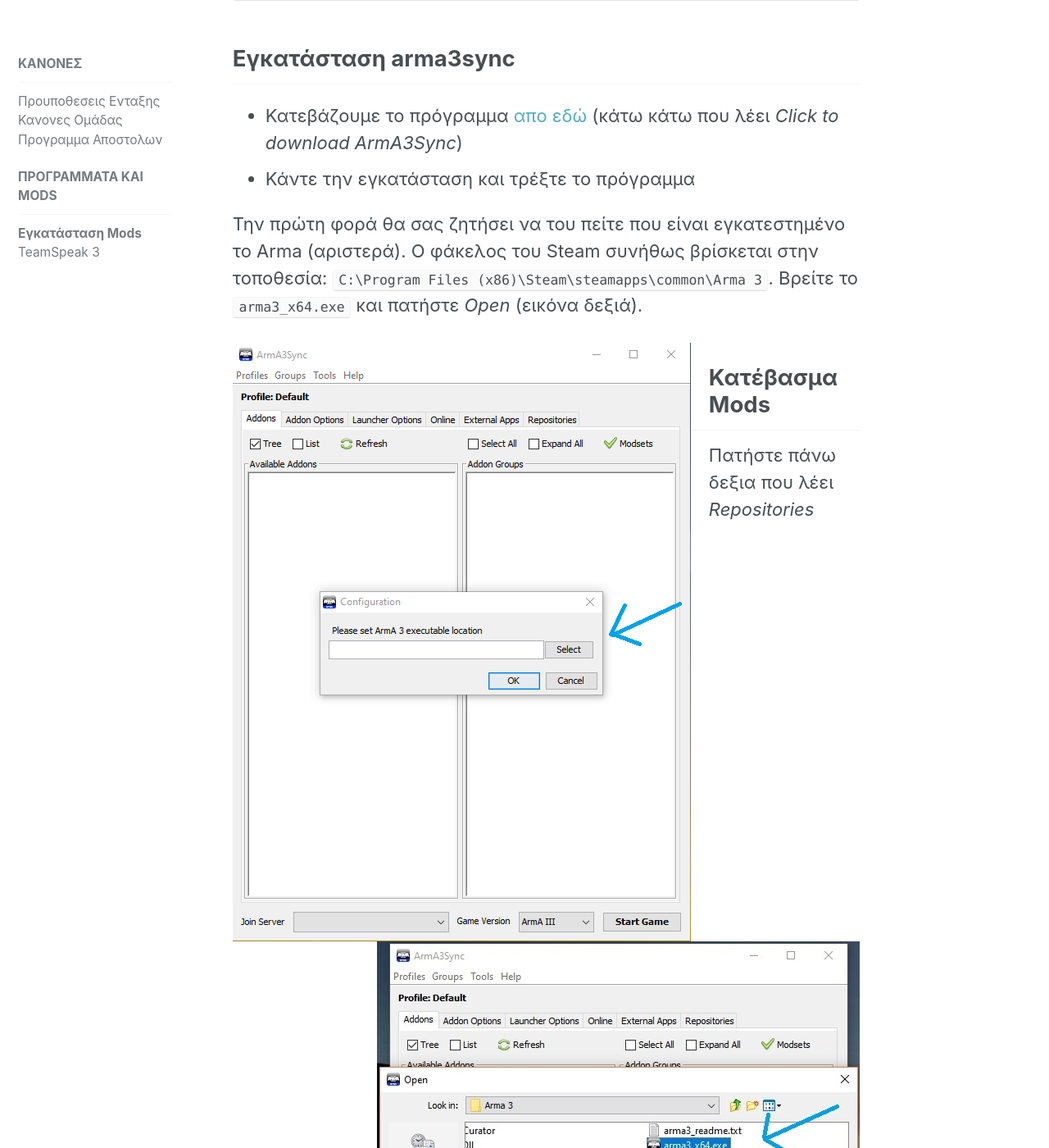
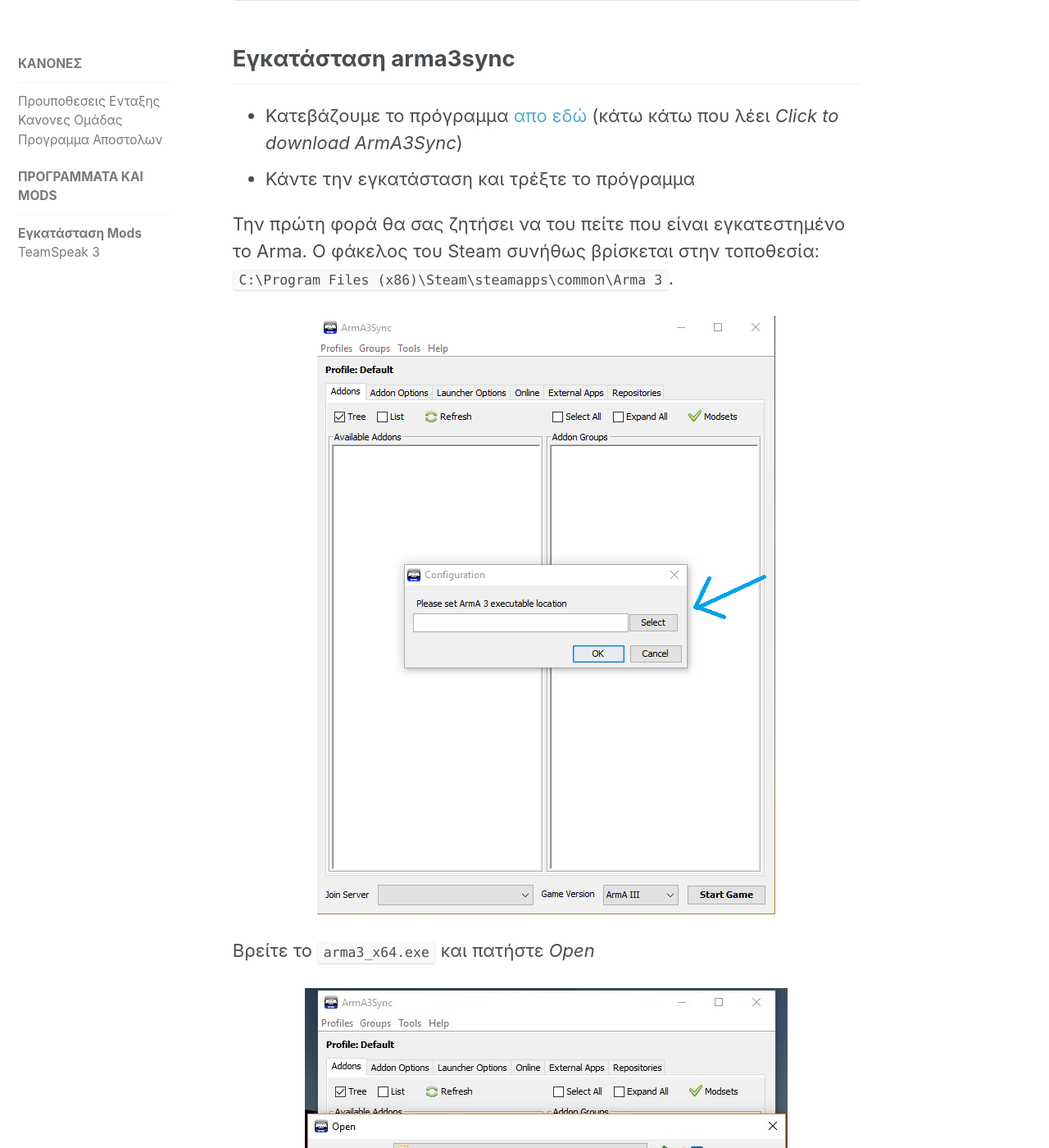
Before and after one commit to SharkGR/Pages, a Jekyll site: the page built from _join/mods-setup.md, in a window 1280 px wide and 1400 px high, scrolled down 441 px. Shown: the whole window at 82% size. Built offline with Jekyll 4.4.1, drawn with Linux system fonts in a browser that asks for light colours; some of the changed text lies outside the part shown.

Commit message:
Fix image alignment

```diff
--- a/_join/mods-setup.md
+++ b/_join/mods-setup.md
@@ -19,10 +19,13 @@ Autoconfig: ftp://a3server.hellenic-milsim.community/.a3s/autoconfig
 * Κατεβάζουμε το πρόγραμμα [απο εδώ](a3sdownload) (κάτω κάτω που λέει _Click to download ArmA3Sync_)
 * Κάντε την εγκατάσταση και τρέξτε το πρόγραμμα
 
-Την πρώτη φορά θα σας ζητήσει να του πείτε που είναι εγκατεστημένο το Arma (αριστερά). Ο φάκελος του Steam συνήθως βρίσκεται στην τοποθεσία: `C:\Program Files (x86)\Steam\steamapps\common\Arma 3`. Βρείτε το `arma3_x64.exe` και πατήστε _Open_ (εικόνα δεξιά).
+Την πρώτη φορά θα σας ζητήσει να του πείτε που είναι εγκατεστημένο το Arma. Ο φάκελος του Steam συνήθως βρίσκεται στην τοποθεσία: `C:\Program Files (x86)\Steam\steamapps\common\Arma 3`.
 
-<img src="{{ imgbase }}1.png" class="align-left">
-<img src="{{ imgbase }}2.jpg" class="align-right">
+<img src="{{ imgbase }}1.png" class="align-center">
+
+Βρείτε το `arma3_x64.exe` και πατήστε _Open_
+
+<img src="{{ imgbase }}2.jpg" class="align-center">
 
 
 
@@ -34,7 +37,7 @@ Autoconfig: ftp://a3server.hellenic-milsim.community/.a3s/autoconfig
 
 μετά στον **μπλε σταυρό**
 
-<img src="{{ imgbase }}4.jpg" class="align-right">
+<img src="{{ imgbase }}4.jpg" class="align-center">
 
 Στο παράθυρο _New Repository_ βάζουμε το εξής στο πεδίο _Public auto-config url_: `ftp://a3server.hellenic-milsim.community/.a3s/autoconfig`
 
@@ -46,11 +49,13 @@ Autoconfig: ftp://a3server.hellenic-milsim.community/.a3s/autoconfig
 
 <img src="{{ imgbase }}7.jpg" class="align-center">
 
-Περιμένετε να τελειώσει η μπάρα (εικόνα αριστερά). Στη συνέχεια πατήστε _Select All_
-και το κουμπί _Play_ <i class="fa fa-play" aria-hidden="true"></i> (εικόνα δεξιά)
+Περιμένετε να τελειώσει η μπάρα
 
-<img src="{{ imgbase }}8.jpg" class="align-left">
-<img src="{{ imgbase }}9.png" class="align-right">
+<img src="{{ imgbase }}8.jpg" class="align-center">
+
+Πατήστε _Select All_ και το κουμπί _Play_ <i class="fa fa-play" aria-hidden="true"></i>
+
+<img src="{{ imgbase }}9.png" class="align-center">
 
 
 ## Ρύθμιση Modsets
```
